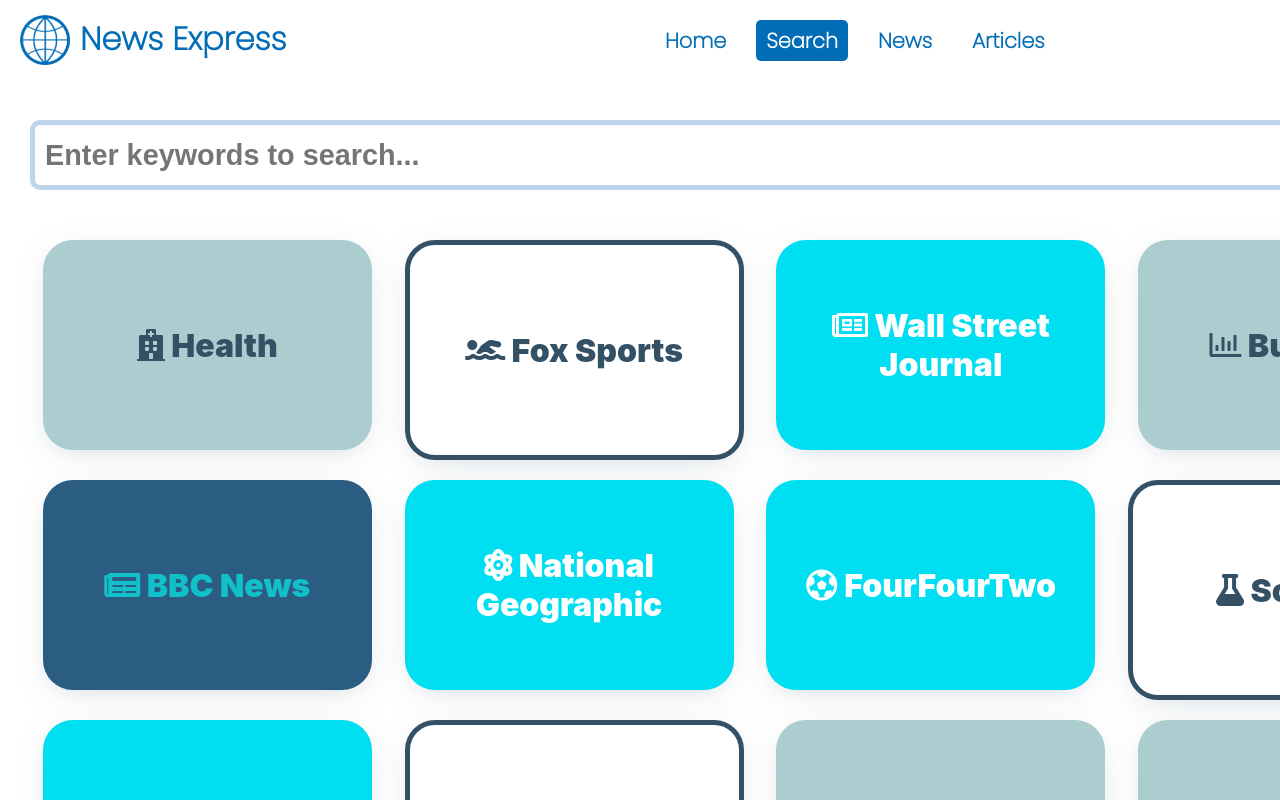
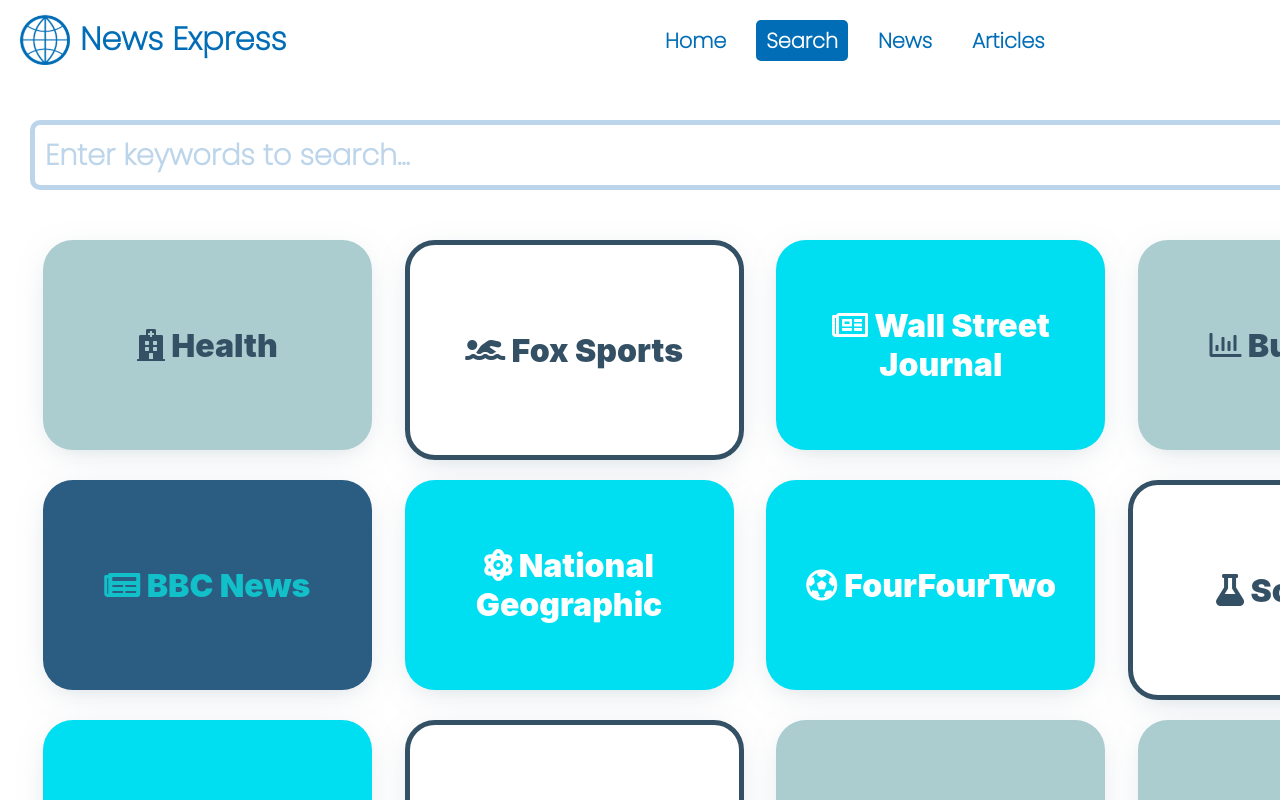
Before and after one commit to MananDoshi1301/News-App-React-Redux, a React (Create React App) app: page /search in a window 1280 px wide. Shown: the top 800 px of the page. Built offline with nearby package versions, Linux system fonts and the light colour scheme.

Commit message:
Updated placeholder stylings

```diff
--- a/src/SearchPage/SearchBar.css
+++ b/src/SearchPage/SearchBar.css
@@ -2,6 +2,8 @@
     display: flex;
     justify-content: space-between;
     gap: 1%;
+    font-family: 'Poppins';
+
 }
 
 .searchBar_input{
@@ -16,6 +18,11 @@
     transition: all 0.4s;
 }
 
+.searchBar_input::placeholder{
+    font-family: 'Poppins';
+    color: #bdd5ea;
+}
+
 input:focus{
     outline: none;
     border: 6px #4596cc solid;
@@ -23,6 +30,7 @@ input:focus{
 
 .searchBar_button{
     width: 10%;
+    cursor: pointer;
     border: 5px solid #4596cc;
     background-color: white;
     border-radius: 10px;
```
